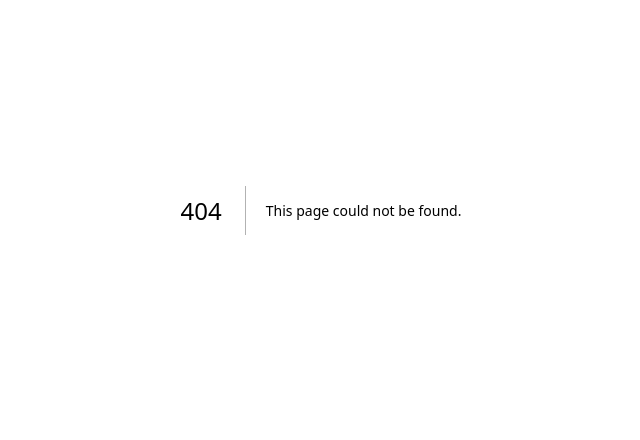
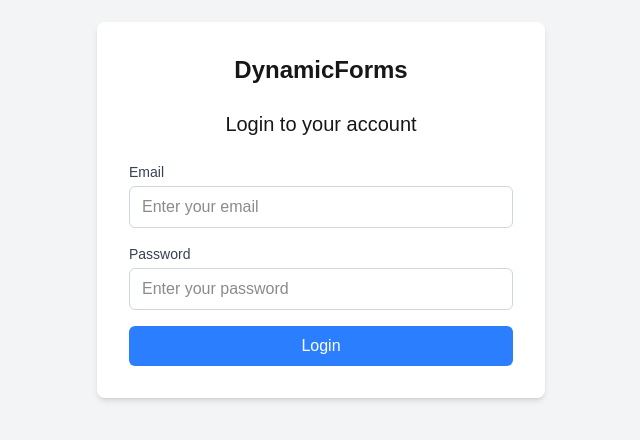
Before and after one commit to muhammadhassan-cwit/DynamicForms-Frontend, a Next.js app: page /login in a window 1280 px wide. Before the commit this address had no page. Shown: the part 190-630 px from the top of the page, without its empty margins (319-959 px from the left). Built offline with nearby package versions, Linux system fonts and the light colour scheme; no server answers.

Commit message:
feat: add login page with form validation and API integration

```diff
--- a/package.json
+++ b/package.json
@@ -12,7 +12,8 @@
     "axios": "^1.13.4",
     "next": "16.1.6",
     "react": "19.2.3",
-    "react-dom": "19.2.3"
+    "react-dom": "19.2.3",
+    "react-hook-form": "^7.71.1"
   },
   "devDependencies": {
     "@tailwindcss/postcss": "^4",
--- /dev/null
+++ b/src/app/login/page.tsx
@@ -0,0 +1,122 @@
+'use client';
+
+import { useEffect, useState } from 'react';
+import { useRouter } from 'next/navigation';
+import { useForm } from 'react-hook-form';
+import { useAuth } from '@/hooks/use-auth';
+import { loginUser } from '@/lib/auth-service';
+
+interface LoginFormData {
+  email: string;
+  password: string;
+}
+
+export default function LoginPage() {
+  const router = useRouter();
+  const { isAuthenticated, isLoading: authLoading, login } = useAuth();
+  const [error, setError] = useState<string | null>(null);
+
+  const {
+    register,
+    handleSubmit,
+    formState: { errors, isSubmitting },
+  } = useForm<LoginFormData>();
+
+  useEffect(() => {
+    if (!authLoading && isAuthenticated) {
+      router.push('/dashboard');
+    }
+  }, [isAuthenticated, authLoading, router]);
+
+  const onSubmit = async (data: LoginFormData) => {
+    try {
+      setError(null);
+      const response = await loginUser(data.email, data.password);
+      login(response.token, response.user);
+      router.push('/dashboard');
+    } catch (err: any) {
+      setError(err.response?.data?.message || 'Invalid email or password');
+    }
+  };
+
+  if (authLoading) {
+    return (
+      <div className="min-h-screen flex items-center justify-center">
+        <p>Loading...</p>
+      </div>
+    );
+  }
+
+  if (isAuthenticated) {
+    return null;
+  }
+
+  return (
+    <div className="min-h-screen flex items-center justify-center bg-gray-100">
+      <div className="bg-white p-8 rounded-lg shadow-md w-full max-w-md">
+        <h1 className="text-2xl font-bold text-center mb-6">DynamicForms</h1>
+        <h2 className="text-xl text-center mb-6">Login to your account</h2>
+
+        <form onSubmit={handleSubmit(onSubmit)} className="space-y-4">
+          <div>
+            <label htmlFor="email" className="block text-sm font-medium text-gray-700 mb-1">
+              Email
+            </label>
+            <input
+              id="email"
+              type="email"
+              {...register('email', {
+                required: 'Email is required',
+                pattern: {
+                  value: /^[A-Z0-9._%+-]+@[A-Z0-9.-]+\.[A-Z]{2,}$/i,
+                  message: 'Invalid email address',
+                },
+              })}
+              className="w-full px-3 py-2 border border-gray-300 rounded-md focus:outline-none focus:ring-2 focus:ring-blue-500"
+              placeholder="Enter your email"
+            />
+            {errors.email && (
+              <p className="text-red-500 text-sm mt-1">{errors.email.message}</p>
+            )}
+          </div>
+
+          <div>
+            <label htmlFor="password" className="block text-sm font-medium text-gray-700 mb-1">
+              Password
+            </label>
+            <input
+              id="password"
+              type="password"
+              {...register('password', {
+                required: 'Password is required',
+                minLength: {
+                  value: 6,
+                  message: 'Password must be at least 6 characters',
+                },
+              })}
+              className="w-full px-3 py-2 border border-gray-300 rounded-md focus:outline-none focus:ring-2 focus:ring-blue-500"
+              placeholder="Enter your password"
+            />
+            {errors.password && (
+              <p className="text-red-500 text-sm mt-1">{errors.password.message}</p>
+            )}
+          </div>
+
+          {error && (
+            <div className="bg-red-50 text-red-500 p-3 rounded-md text-sm">
+              {error}
+            </div>
+          )}
+
+          <button
+            type="submit"
+            disabled={isSubmitting}
+            className="w-full bg-blue-500 text-white py-2 px-4 rounded-md hover:bg-blue-600 disabled:bg-blue-300 disabled:cursor-not-allowed"
+          >
+            {isSubmitting ? 'Logging in...' : 'Login'}
+          </button>
+        </form>
+      </div>
+    </div>
+  );
+}
--- /dev/null
+++ b/src/lib/auth-service.ts
@@ -0,0 +1,20 @@
+import api from '@/lib/api';
+import { ApiResponse, User } from '@/types';
+
+interface LoginResponse {
+  token: string;
+  user: User;
+}
+
+export const loginUser = async (email: string, password: string): Promise<LoginResponse> => {
+  const response = await api.post<ApiResponse<LoginResponse>>('/auth/login', {
+    email,
+    password,
+  });
+
+  if (!response.data.success || !response.data.data) {
+    throw new Error(response.data.message || 'Login failed');
+  }
+
+  return response.data.data;
+};
```
Also changed, not shown: 2 other files (tests, documents, lock files or other folders).
